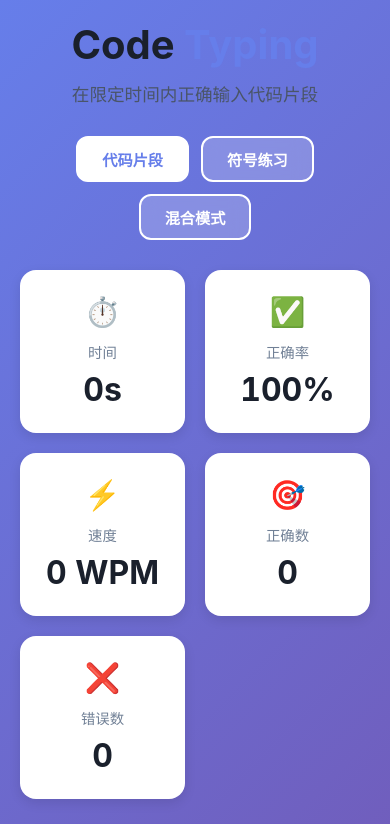
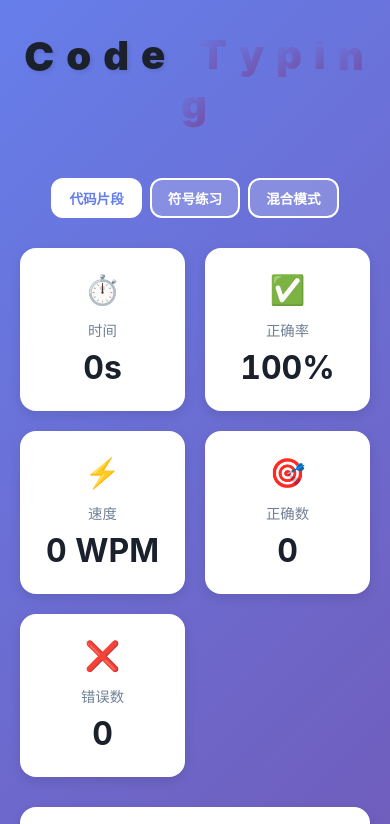
Before and after one commit to caoxuan5211/game-typing, a plain HTML site: page index.html in a window 390 px wide. Shown: the top 824 px of the page. Drawn offline with Linux system fonts and the light colour scheme.

Commit message:
Improve UI layout and add animated title
- Fix button overlap between mode selector and stats cards
- Remove subtitle, keep only 'Code Typing' title
- Add floating animation to each letter
- Apply gradient effect to 'Typing' part
- Better responsive spacing for mobile devices

Co-Authored-By: Claude Opus 4.8 (1M context) <noreply@anthropic.com>

```diff
--- a/index.html
+++ b/index.html
@@ -10,8 +10,19 @@
 <body>
     <div class="container">
         <header>
-            <h1>Code <span class="highlight">Typing</span></h1>
-            <p class="subtitle">在限定时间内正确输入代码片段</p>
+            <h1 class="title-animated">
+                <span class="letter">C</span>
+                <span class="letter">o</span>
+                <span class="letter">d</span>
+                <span class="letter">e</span>
+                <span class="space"> </span>
+                <span class="letter highlight">T</span>
+                <span class="letter highlight">y</span>
+                <span class="letter highlight">p</span>
+                <span class="letter highlight">i</span>
+                <span class="letter highlight">n</span>
+                <span class="letter highlight">g</span>
+            </h1>
         </header>
 
         <div class="mode-selector">
--- a/style.css
+++ b/style.css
@@ -23,18 +23,59 @@ body {
 /* 头部 */
 header {
     text-align: center;
-    margin-bottom: 30px;
+    margin-bottom: 40px;
+    padding-top: 20px;
 }
 
 header h1 {
-    font-size: 3.5rem;
-    font-weight: 700;
-    color: #1a202c;
-    margin-bottom: 12px;
+    font-size: 4rem;
+    font-weight: 900;
+    margin-bottom: 0;
+    letter-spacing: 0.05em;
 }
 
-header h1 .highlight {
-    color: #667eea;
+.title-animated {
+    display: inline-block;
+}
+
+.title-animated .letter {
+    display: inline-block;
+    animation: float 3s ease-in-out infinite;
+    color: #1a202c;
+    text-shadow: 2px 2px 4px rgba(0, 0, 0, 0.1);
+}
+
+.title-animated .letter.highlight {
+    background: linear-gradient(135deg, #667eea 0%, #764ba2 100%);
+    -webkit-background-clip: text;
+    -webkit-text-fill-color: transparent;
+    background-clip: text;
+    text-shadow: none;
+}
+
+.title-animated .space {
+    display: inline-block;
+    width: 0.3em;
+}
+
+.title-animated .letter:nth-child(1) { animation-delay: 0s; }
+.title-animated .letter:nth-child(2) { animation-delay: 0.1s; }
+.title-animated .letter:nth-child(3) { animation-delay: 0.2s; }
+.title-animated .letter:nth-child(4) { animation-delay: 0.3s; }
+.title-animated .letter:nth-child(6) { animation-delay: 0.4s; }
+.title-animated .letter:nth-child(7) { animation-delay: 0.5s; }
+.title-animated .letter:nth-child(8) { animation-delay: 0.6s; }
+.title-animated .letter:nth-child(9) { animation-delay: 0.7s; }
+.title-animated .letter:nth-child(10) { animation-delay: 0.8s; }
+.title-animated .letter:nth-child(11) { animation-delay: 0.9s; }
+
+@keyframes float {
+    0%, 100% {
+        transform: translateY(0px);
+    }
+    50% {
+        transform: translateY(-10px);
+    }
 }
 
 .subtitle {
@@ -429,4 +470,13 @@ header h1 .highlight {
     .btn {
         width: 100%;
     }
+
+    .mode-selector {
+        gap: 8px;
+    }
+
+    .mode-btn {
+        padding: 8px 16px;
+        font-size: 0.85rem;
+    }
 }
```
